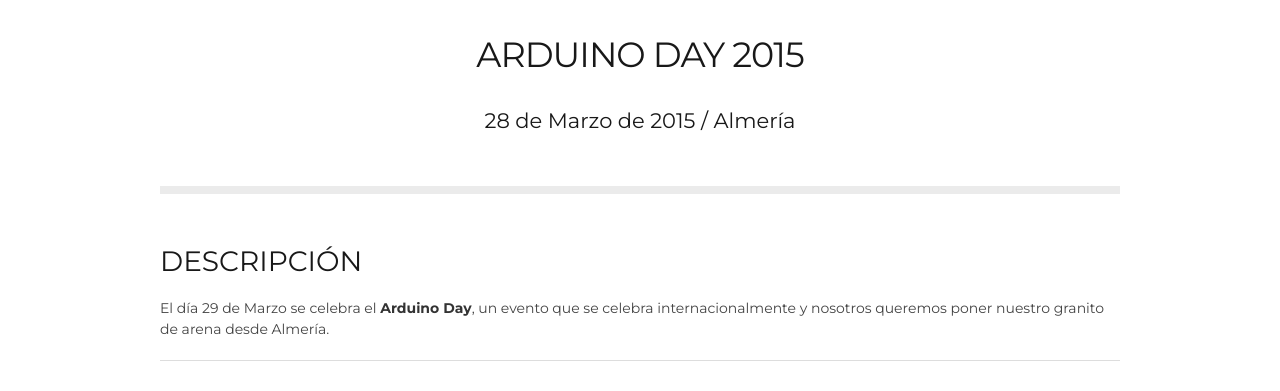
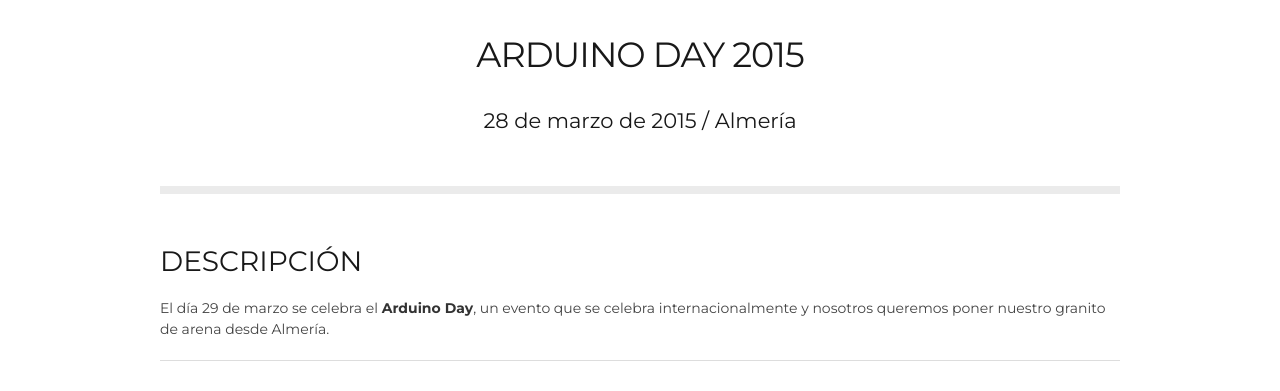
Before and after one commit to HackLab-Almeria/hacklab-almeria.github.io, a Jekyll site: the page built from _posts/2015-03-28-arduino-day.md, in a window 1280 px wide. Shown: the part 347-738 px from the top of the page. Built offline with Jekyll 4.4.1, drawn with Linux system fonts in a browser that asks for light colours; a script that is not in the unit is left out; comment, search, counter and statistics services are not loaded; some of the changed text lies outside the part shown.

Commit message:
comandos ortográficos al rescate

```diff
--- a/_posts/2015-03-28-arduino-day.md
+++ b/_posts/2015-03-28-arduino-day.md
@@ -1,13 +1,13 @@
 ---
 layout: post
 title: Arduino Day 2015
-subtitle: 28 de Marzo de 2015 / Almería
+subtitle: 28 de marzo de 2015 / Almería
 category: actividades
 ---
 
 ### DESCRIPCIÓN
 
-El día 29 de Marzo se celebra el **Arduino Day**, un evento que se celebra internacionalmente y
+El día 29 de marzo se celebra el **Arduino Day**, un evento que se celebra internacionalmente y
 nosotros queremos poner nuestro granito de arena desde Almería.
 
 ---
@@ -37,7 +37,7 @@
 ### LOCALIZACIÓN
 
 * Lugar: [Escuela de Artes de Almería][1], Almería capital.
-* Fecha: **14 Marzo 2015**
+* Fecha: **14 marzo 2015**
 * Hora: **de 19:00 a 21:30**
 
 [1]: http://bit.ly/escuelaartesalmeria
```
Also changed, not shown: _posts/2015-03-14-raspberry-pi-day-2015.md (+3 -3 lines).
